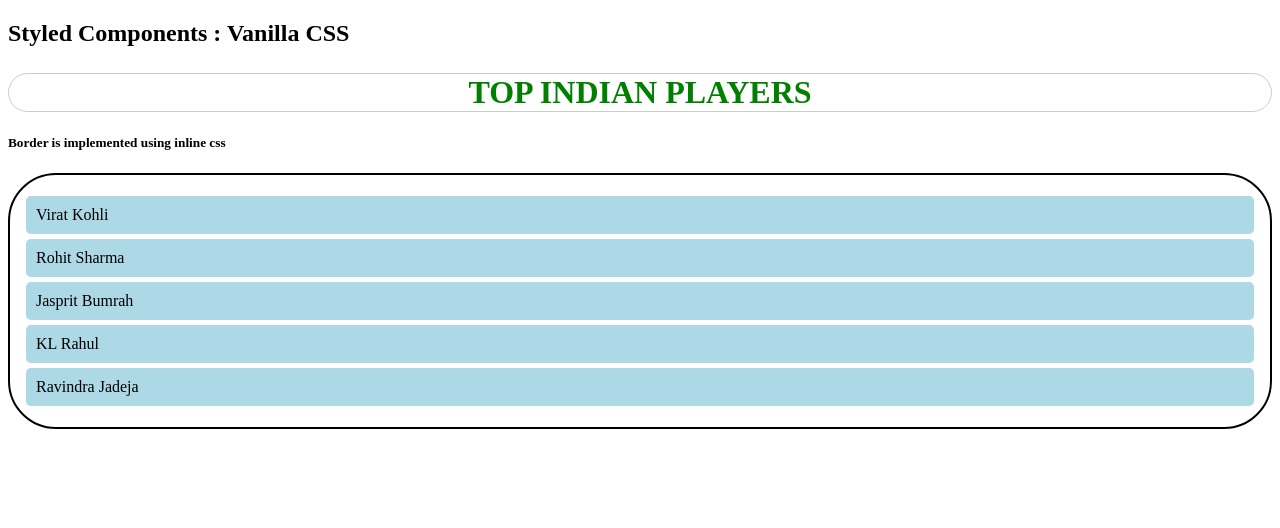
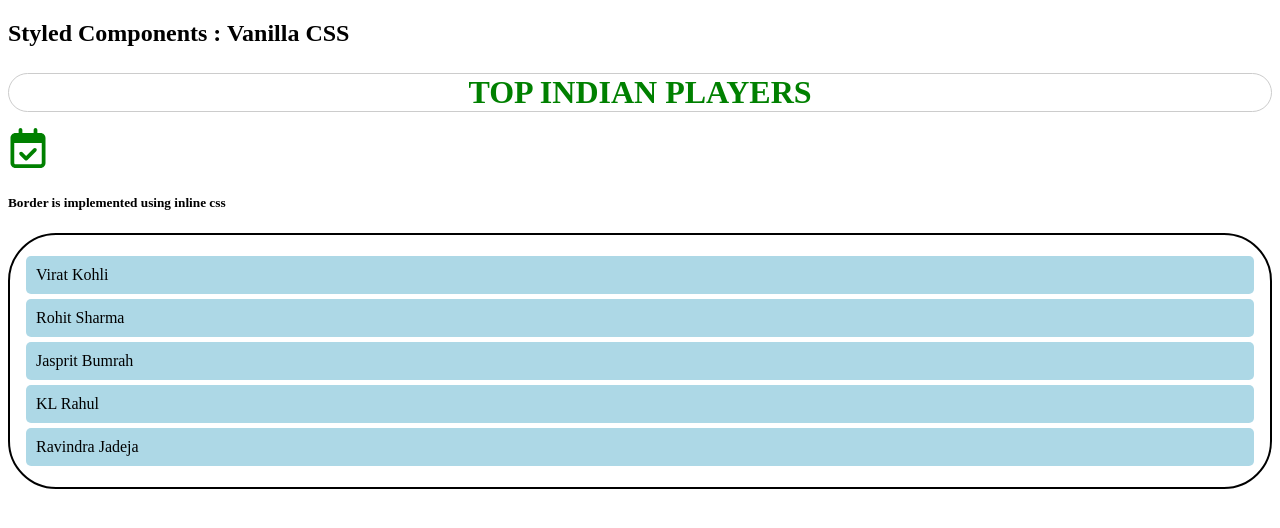
Before and after one commit to MadhuKumarGowda/React-concepts, a React (Vite) app in the folder react-app/: page / in a window 1280 px wide. Shown: the top 528 px of the page. Built offline with nearby package versions, Linux system fonts and the light colour scheme.

Commit message:
added react icons to file

```diff
--- a/react-app/package.json
+++ b/react-app/package.json
@@ -12,7 +12,8 @@
   "dependencies": {
     "bootstrap": "^5.3.8",
     "react": "^19.1.1",
-    "react-dom": "^19.1.1"
+    "react-dom": "^19.1.1",
+    "react-icons": "^5.5.0"
   },
   "devDependencies": {
     "@eslint/js": "^9.35.0",
--- a/react-app/src/components/VanillaCSS/VanillaCSS.tsx
+++ b/react-app/src/components/VanillaCSS/VanillaCSS.tsx
@@ -1,6 +1,7 @@
 // Importing the global CSS file (Vanilla CSS)
 // This will apply styles globally to the application
 import "./VanillaCSS.css";
+import { FaRegCalendarCheck } from "react-icons/fa6";
 
 // Importing the CSS Module
 // Styles imported as an object, scoped locally to this component
@@ -33,6 +34,8 @@ const VanillaCSS = () => {
       >
         Top indian Players{" "}
       </h2>
+      {/* Using a react-icon for a calendar check, styled with size and color */}
+      <FaRegCalendarCheck size={40} color="green" />
       <h5>Border is implemented using inline css</h5>
       {/* Using a class from the global CSS (Vanilla CSS) inline css as well */}
       <ul
```
Also changed, not shown: 1 other file (tests, documents, lock files or other folders).
